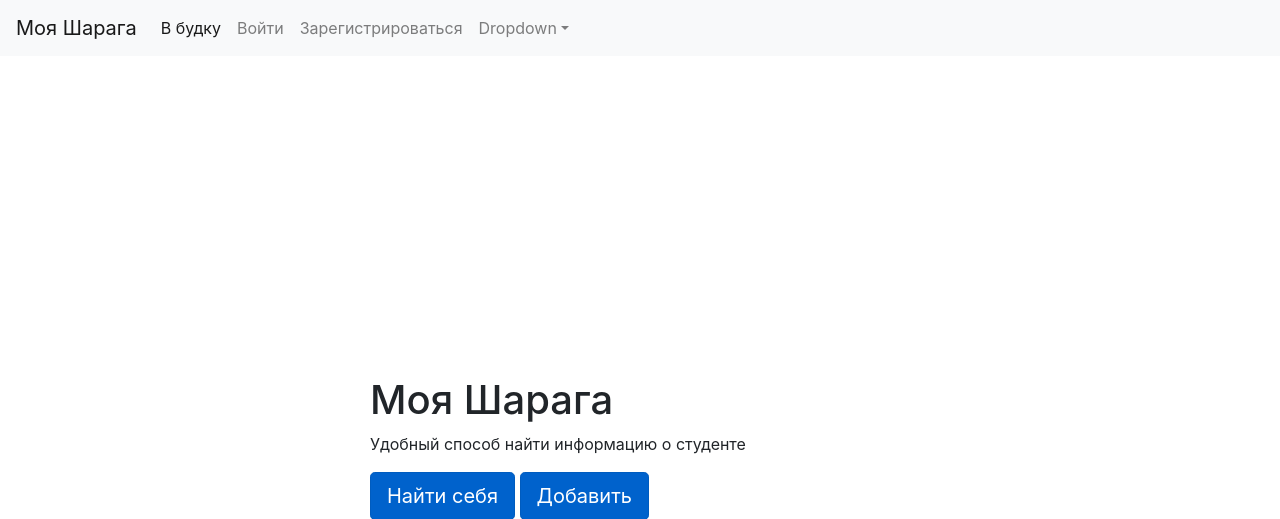
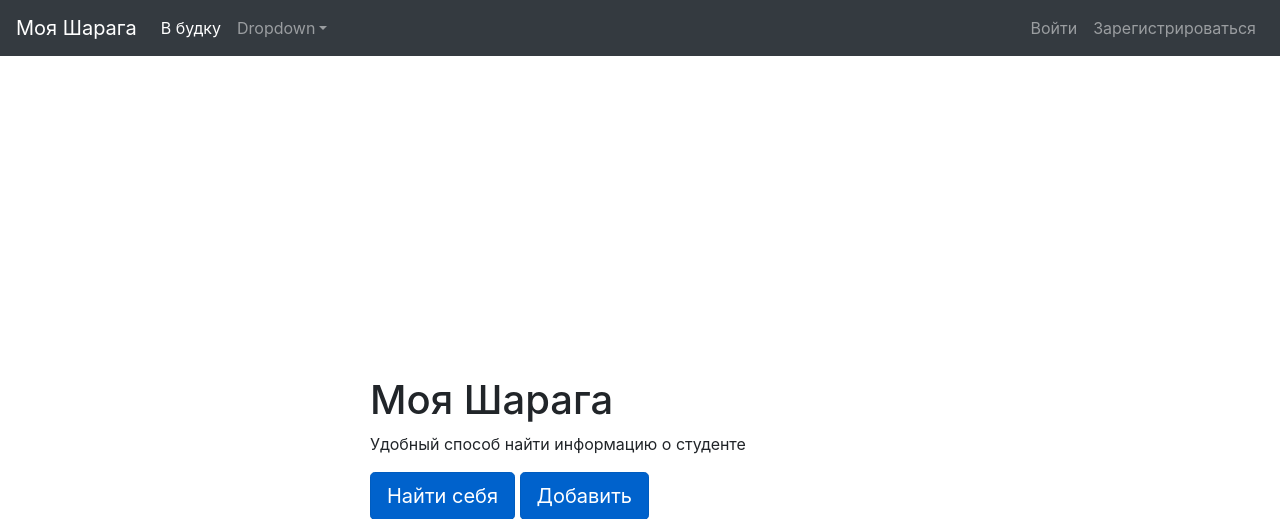
Before and after one commit to koolkittykat69/MoySharaga, a Django app: page / in a window 1280 px wide. Shown: the top 519 px of the page. Run offline with Django 3.2, Linux system fonts and the light colour scheme; parts of the project's set-up code (start-up, migrations or seed data) failed here and were passed over; some libraries are stand-ins or nearby versions.

Commit message:
Better navbar

```diff
--- a/MoyaSharaga/MoyaSharaga/templates/panel/base.html
+++ b/MoyaSharaga/MoyaSharaga/templates/panel/base.html
@@ -9,16 +9,33 @@
 <body class="h-100">
 
 <!-- Navbar -->
-  <nav class="navbar navbar-expand-lg navbar-light bg-light">
-    <a class="navbar-brand" href='#'>Моя Шарага</a>
+  <nav class="navbar navbar-expand-lg navbar-dark bg-dark">
+
+    <div class="mx-auto order-0">
+        <a class="navbar-brand mx_auto" href="#">Моя Шарага</a>
+    </div>
+
     <button class="navbar-toggler" type="button" data-toggle="collapse" data-target="#navbarSupportedContent" aria-controls="navbarSupportedContent" aria-expanded="false" aria-label="Toggle navigation">
       <span class="navbar-toggler-icon"></span>
     </button>
 
-    <div class="collapse navbar-collapse" id="navbarSupportedContent">
+    <div class="collapse navbar-collapse w-100 order-1 order-md-0 dual-collapse2" id="navbarSupportedContent">
       <ul class="navbar-nav mr-auto">
         <li class="nav-item active">
             <a class="nav-link" href="{% url 'home' %}">В будку <span class="sr-only">(current)</span></a>
+        </li>
+        <li class="nav-item dropdown">
+          <a class="nav-link dropdown-toggle" href="#" id="navbarDropdown" role="button" data-toggle="dropdown" aria-haspopup="true" aria-expanded="false">Dropdown</a>
+          <div class="dropdown-menu" aria-labelledby="navbarDropdown">
+              <a class="dropdown-item" href="#">Расписание</a>
+              <a class="dropdown-item" href="{% url 'panel:time_new' %}">Добавить Расписание</a>
+            <div class="dropdown-divider"></div>
+              <a class="dropdown-item" href="#">Something else here</a>
+            </div>
+        </li>
+      </ul>
+
+      <ul class="navbar-nav ml-auto">
         </li>
         {% if user.is_authenticated %}
         <li class="nav-item">
@@ -35,15 +52,6 @@
             <a class="nav-link" href="{% url 'users:register' %}">Зарегистрироваться</a>
         </li>
         {% endif %}
-        <li class="nav-item dropdown">
-          <a class="nav-link dropdown-toggle" href="#" id="navbarDropdown" role="button" data-toggle="dropdown" aria-haspopup="true" aria-expanded="false">Dropdown</a>
-          <div class="dropdown-menu" aria-labelledby="navbarDropdown">
-              <a class="dropdown-item" href="#">Расписание</a>
-              <a class="dropdown-item" href="{% url 'panel:time_new' %}">Добавить Расписание</a>
-            <div class="dropdown-divider"></div>
-              <a class="dropdown-item" href="#">Something else here</a>
-            </div>
-        </li>
       </ul>
     </div>
   </nav>
```
Also changed, not shown: MoyaSharaga/db.sqlite3, README.md.
